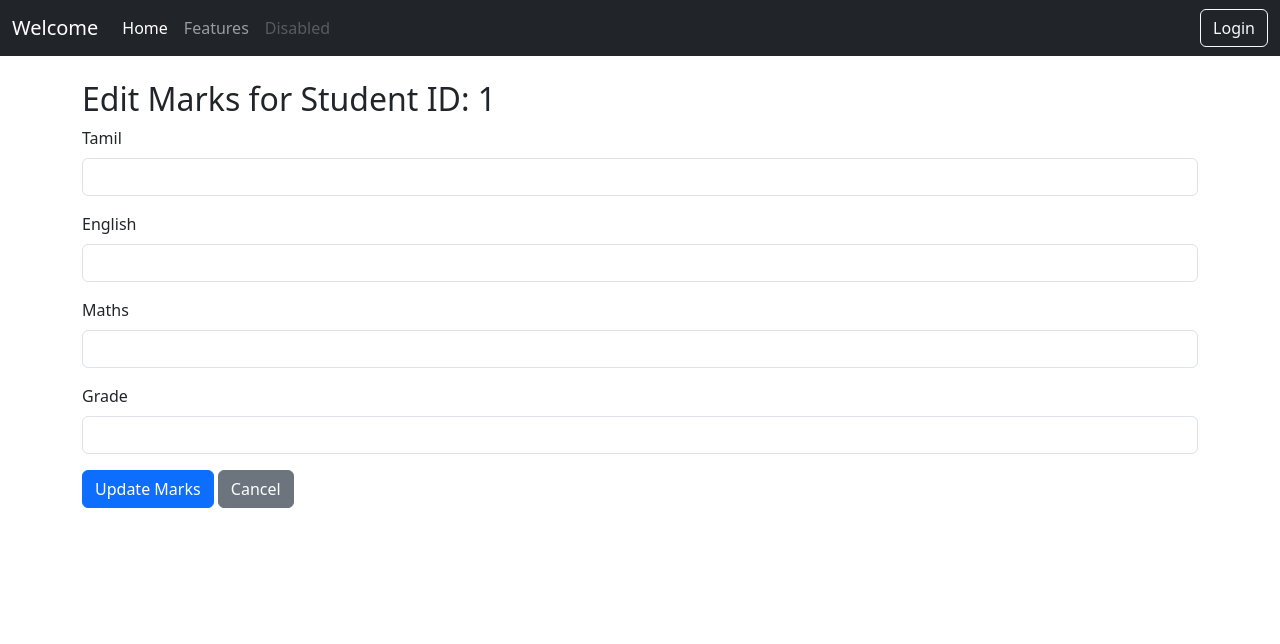
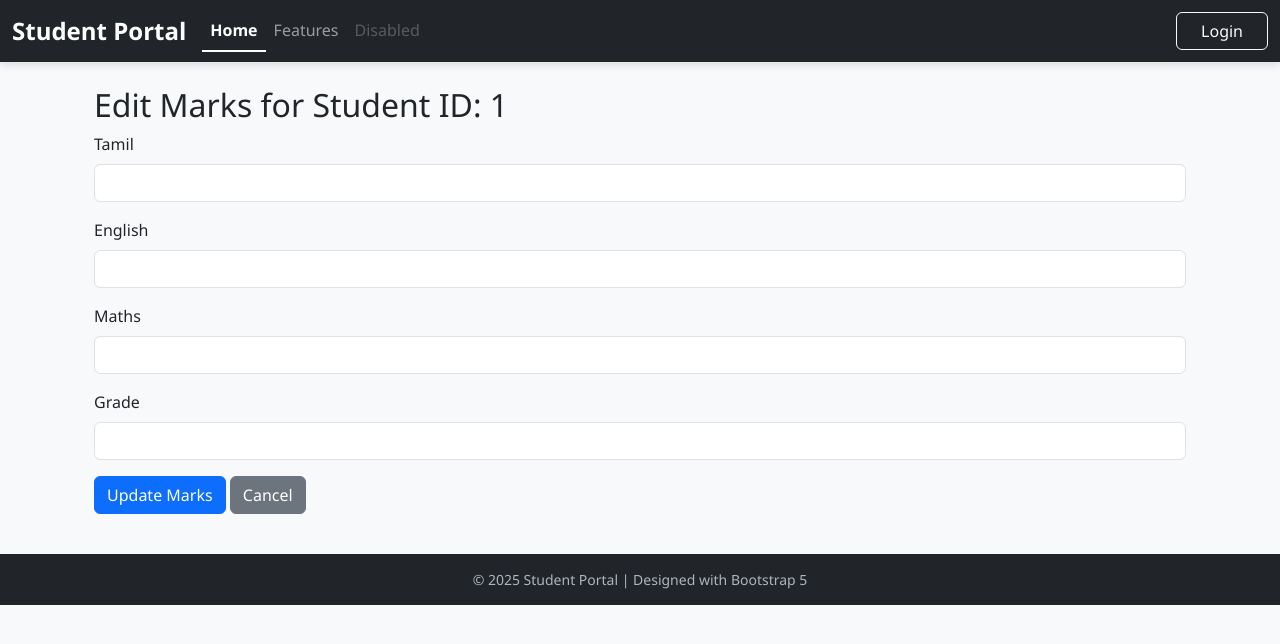
Before and after one commit to leninsavarimuthu8-debug/Student_Management, a Flask app: page /edit/1 in a window 1280 px wide. Shown: the top 644 px of the page. Run offline with Flask 3, Linux system fonts and the light colour scheme; data that the repository does not hold is empty.

Commit message:
updated base.html

```diff
--- a/student_management/templates/base.html
+++ b/student_management/templates/base.html
@@ -1,18 +1,47 @@
 <!DOCTYPE html>
-<html>
+<html lang="en">
 <head>
+    <meta charset="UTF-8">
+    <meta name="viewport" content="width=device-width, initial-scale=1.0">
     <title>Student Portal</title>
-        <link href="https://cdn.jsdelivr.net/npm/bootstrap@5.3.8/dist/css/bootstrap.min.css" rel="stylesheet" integrity="sha384-sRIl4kxILFvY47J16cr9ZwB07vP4J8+LH7qKQnuqkuIAvNWLzeN8tE5YBujZqJLB" crossorigin="anonymous">
+    <link href="https://cdn.jsdelivr.net/npm/bootstrap@5.3.3/dist/css/bootstrap.min.css" rel="stylesheet">
+    <style>
+        body {
+            font-family: 'Segoe UI', Tahoma, sans-serif;
+            background-color: #f8f9fa;
+        }
+        .navbar-brand {
+            font-weight: 600;
+            font-size: 1.5rem;
+        }
+        .navbar {
+            box-shadow: 0 4px 8px rgba(0, 0, 0, 0.1);
+        }
+        .nav-link.active {
+            font-weight: 600;
+            border-bottom: 2px solid #fff;
+        }
+        footer {
+            background-color: #212529;
+            color: #adb5bd;
+            text-align: center;
+            padding: 15px 0;
+            margin-top: 40px;
+            font-size: 14px;
+        }
+    </style>
 </head>
 <body>
-        <nav class="navbar navbar-expand-xl navbar-dark bg-dark">
+    <!-- Navigation Bar -->
+    <nav class="navbar navbar-expand-lg navbar-dark bg-dark">
         <div class="container-fluid">
-                <a class="navbar-brand" href="#">Welcome</a>
-                <button class="navbar-toggler" type="button" data-bs-toggle="collapse" data-bs-target="#navbarDark" aria-controls="navbarDark" aria-expanded="false" aria-label="Toggle navigation">
+            <a class="navbar-brand" href="#">Student Portal</a>
+            <button class="navbar-toggler" type="button" data-bs-toggle="collapse" data-bs-target="#navbarNav" aria-controls="navbarNav" aria-expanded="false" aria-label="Toggle navigation">
                 <span class="navbar-toggler-icon"></span>
             </button>
-                <div class="collapse navbar-collapse show" id="navbarDark">
-                    <ul class="navbar-nav me-auto mb-2 mb-xl-0">
+
+            <div class="collapse navbar-collapse" id="navbarNav">
+                <ul class="navbar-nav me-auto mb-2 mb-lg-0">
                     <li class="nav-item">
                         <a class="nav-link active" aria-current="page" href="{{ url_for('home') }}">Home</a>
                     </li>
@@ -24,13 +53,25 @@
                     </li>
                 </ul>
                 <form class="d-flex" action="/login">
-                        <button class="btn btn-outline-light" type="submit">Login</button>
+                    <button class="btn btn-outline-light px-4" type="submit">Login</button>
                 </form>
             </div>
         </div>
     </nav>
+
+    <!-- Main Content -->
+    <div class="container my-4">
         {% block content %}
+        {% endblock %}
+    </div>
 
-        {% endblock %}
+    <!-- Footer -->
+    <footer>
+        <div class="container">
+            <p class="mb-0">&copy; 2025 Student Portal | Designed with Bootstrap 5</p>
+        </div>
+    </footer>
+
+    <script src="https://cdn.jsdelivr.net/npm/bootstrap@5.3.3/dist/js/bootstrap.bundle.min.js"></script>
 </body>
 </html>
```
Lines whose indentation alone changed are shown as unchanged.
